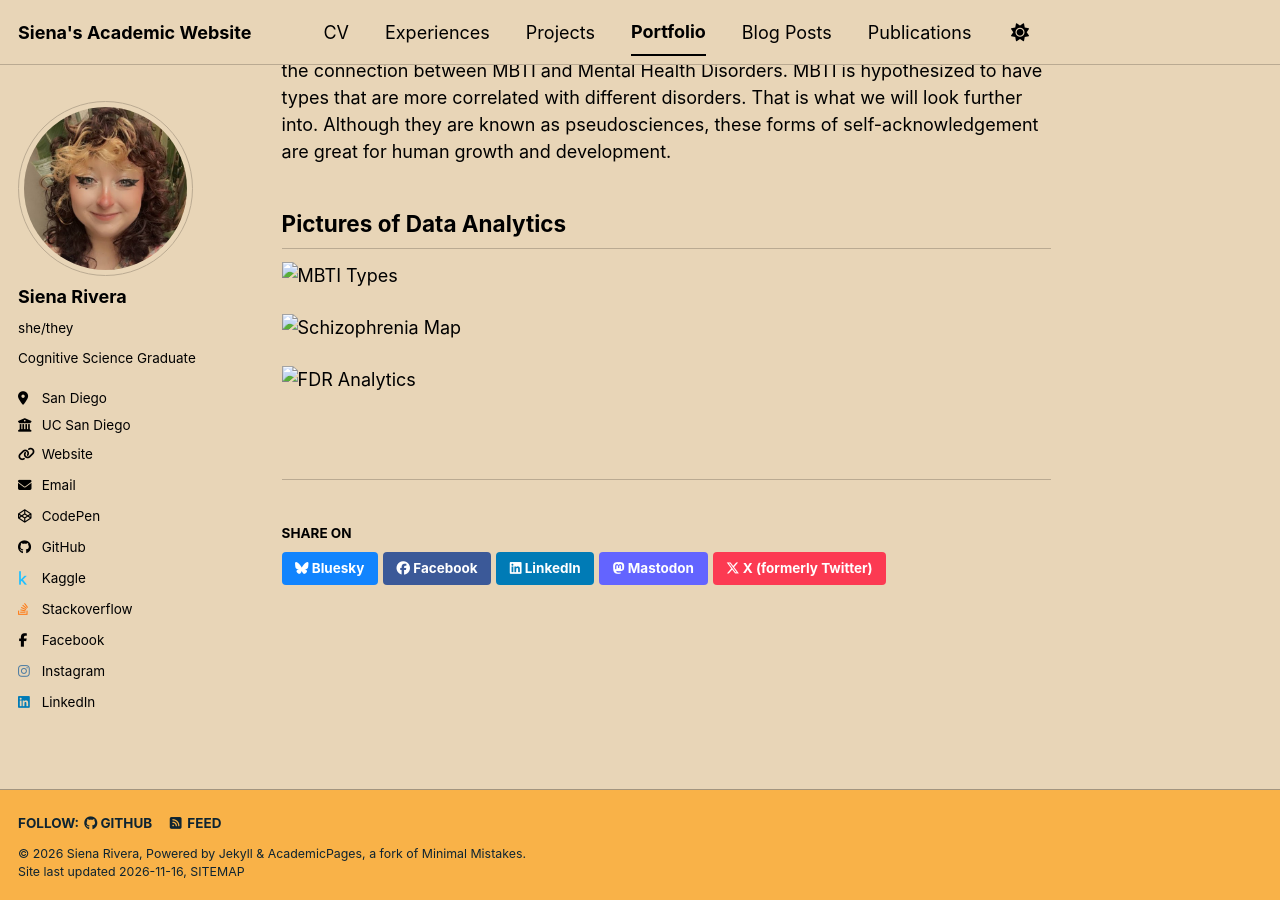
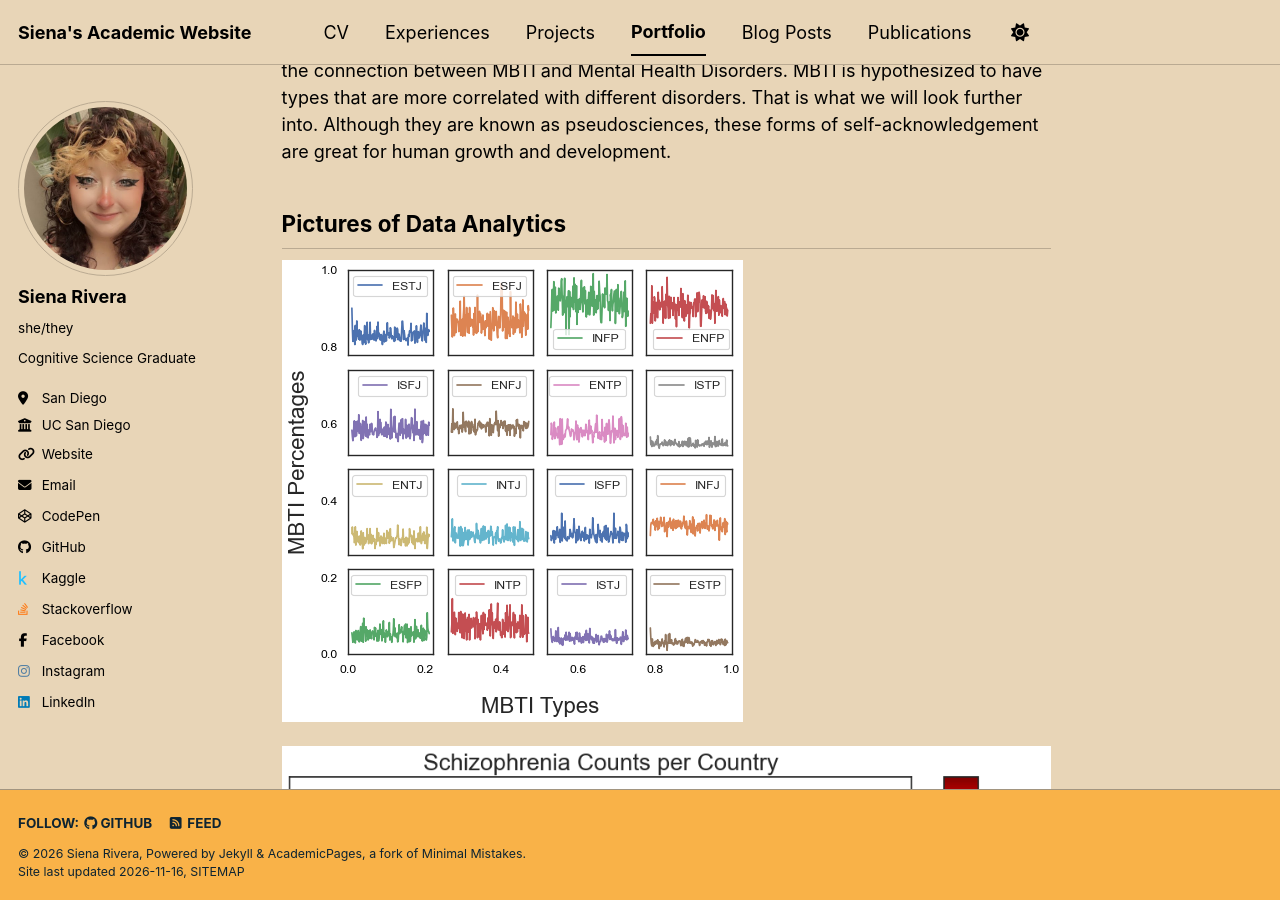
Before and after one commit to BellaIngenue/sienasrivera.github.io, a Jekyll site: the page built from _portfolio/TypologyMentalHealth.md, in a window 1280 px wide and 900 px high, scrolled down 365 px. Built offline with Jekyll 4.4.1, drawn with Linux system fonts in a browser that asks for light colours; a style sheet for code colours, icons or effects is not loaded.

Commit message:
Update Images

```diff
--- a/_portfolio/TypologyMentalHealth.md
+++ b/_portfolio/TypologyMentalHealth.md
@@ -1,6 +1,6 @@
 ---
 title: "Typology & Mental Health"
-excerpt: "Connections between Myers Briggs Type Indicator (MBTI) and Mental Health Diagnoses<br/><img src='/images/brain.png'>"
+excerpt: "Connections between Myers Briggs Type Indicator (MBTI) and Mental Health Diagnoses<br/><img src='/images/brain.jpeg'>"
 collection: portfolio
 ---
 
@@ -13,8 +13,8 @@ Throughout the past decade, Myers-Briggs Type Indicator (MBTI) has been notoriou
 
 ## Pictures of Data Analytics
 
-![MBTI Types](../images/data/MBTITypes.png)
+![MBTI Types](/images/data/MBTITypes.png)
 
-![Schizophrenia Map](../images/data/SchizophreniaCounts.png)
+![Schizophrenia Map](/images/data/SchizophreniaCounts.png)
 
-![FDR Analytics](../images/data/FDR.png)
+![FDR Analytics](/images/data/FDR.png)
```
Also changed, not shown: images/brain.jpeg (added), images/brain.png (deleted).
